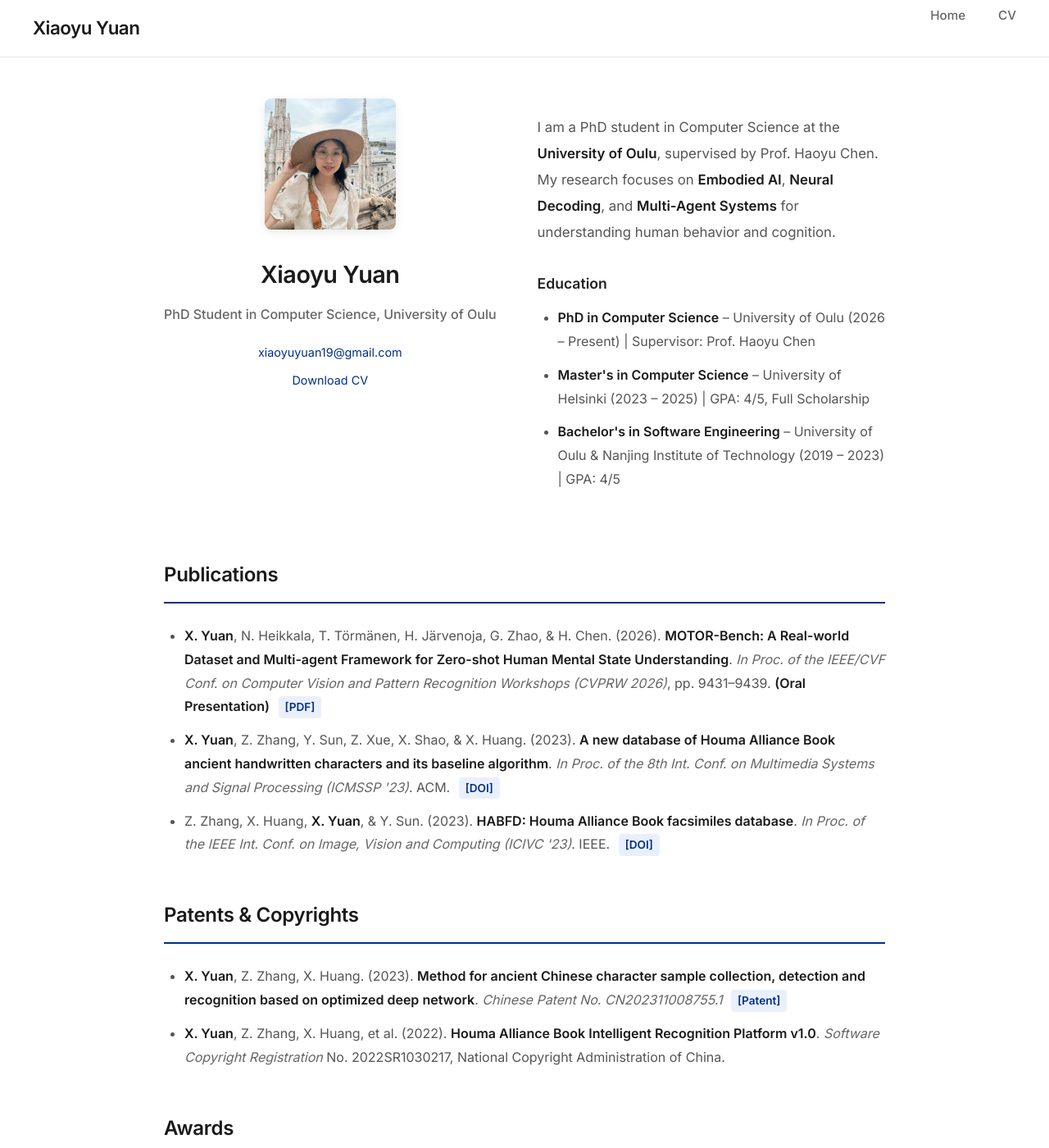
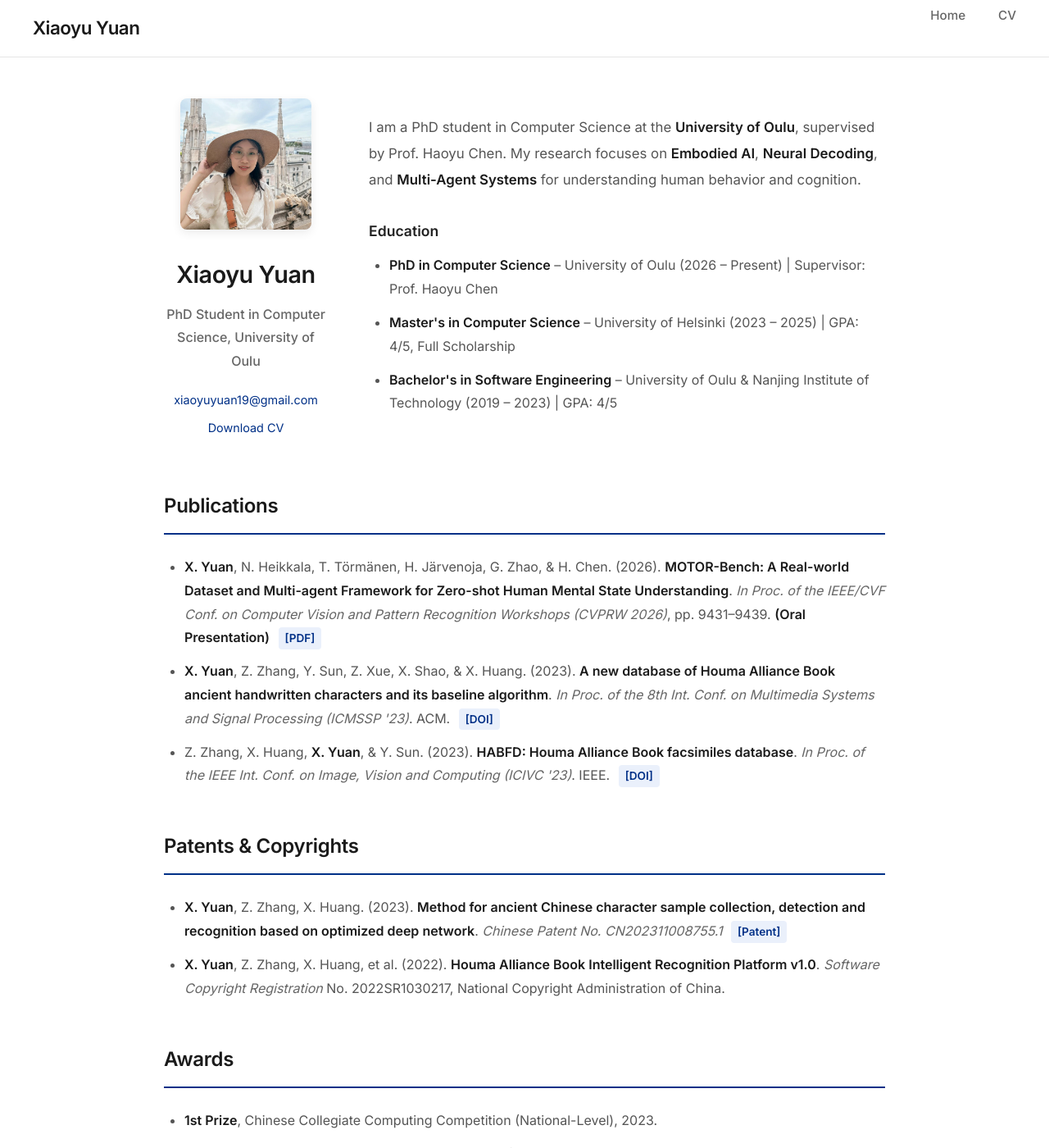
Before and after one commit to XiaoyuYuan19/portfolio, a Jekyll site: the page built from index.md, in a window 1280 px wide and 1400 px high. Shown: the whole window at 82% size. Built offline with Jekyll 4.4.1, drawn with Linux system fonts in a browser that asks for light colours.

Commit message:
fix: 桌面左列固定200px，手机端header居中对齐

```diff
--- a/_layouts/default.html
+++ b/_layouts/default.html
@@ -96,6 +96,7 @@
       .profile-card {
         flex-shrink: 0;
         text-align: center;
+        width: 200px;
       }
 
       .profile-pic {
@@ -274,7 +275,12 @@
         }
 
         .profile-card {
-          text-align: left;
+          text-align: center;
+          width: 100%;
+        }
+
+        .profile-links {
+          align-items: center;
         }
 
         .profile-pic {
```
